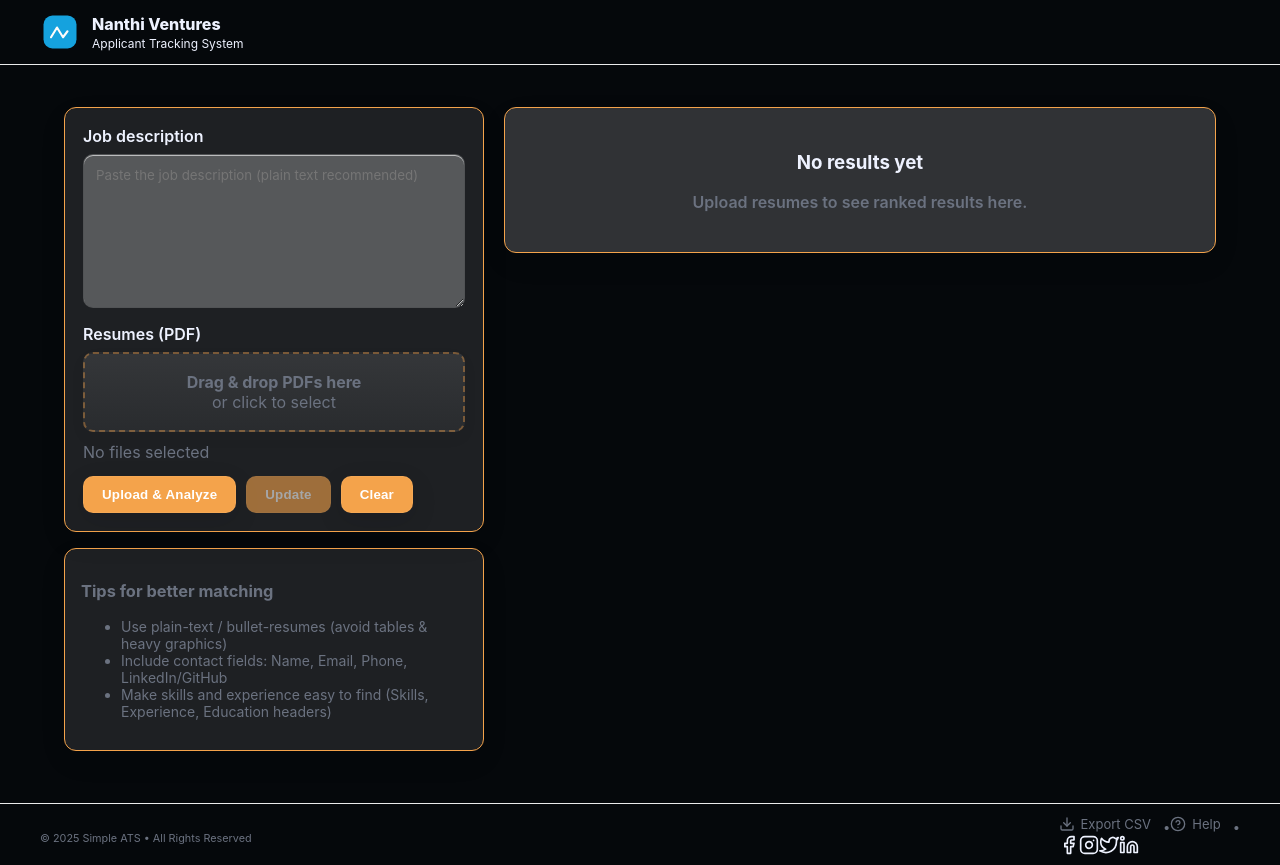
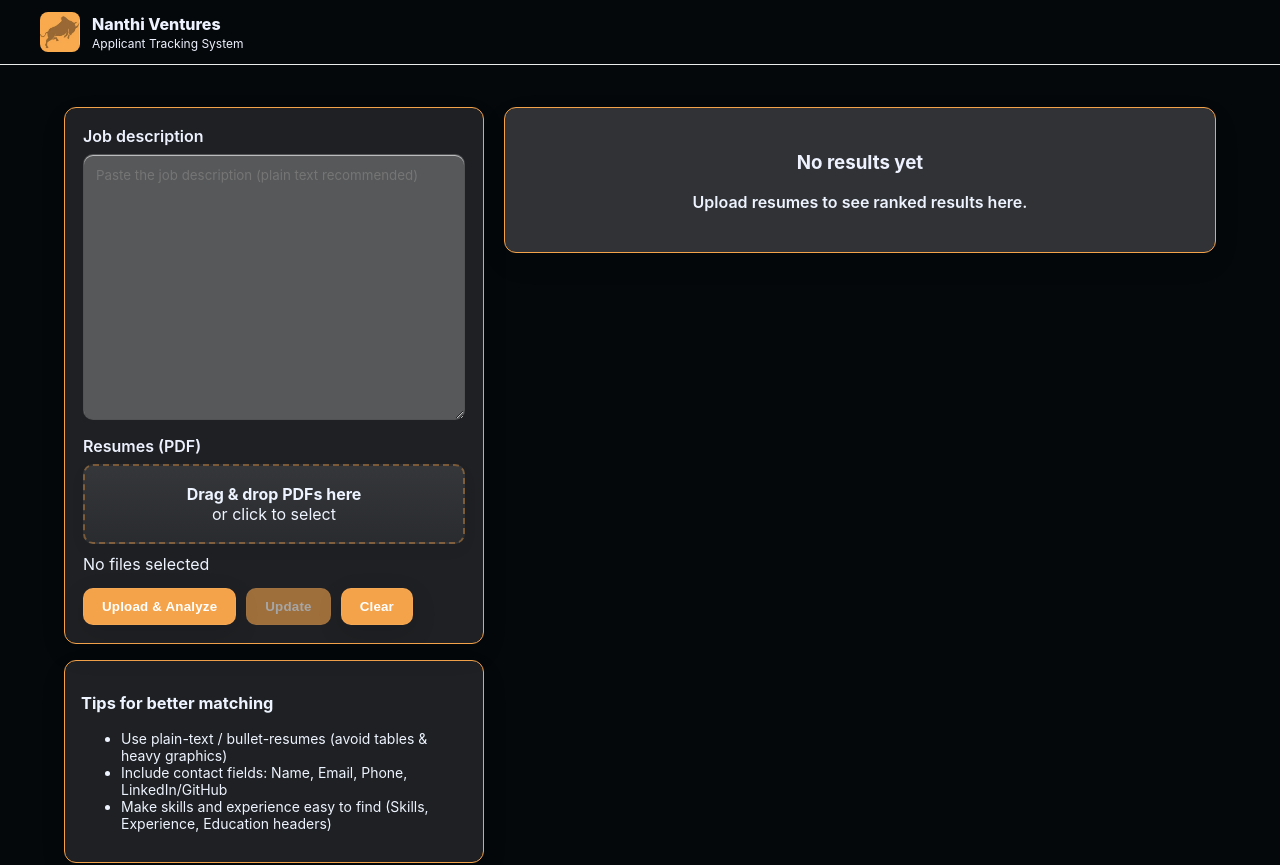
Before and after one commit to etharani/ATS, a React (Vite) app in the folder frontend/: page / in a window 1280 px wide. Shown: the top 865 px of the page. Built offline with nearby package versions, Linux system fonts and the light colour scheme.

Commit message:
Update to frontend
Add to Icon

```diff
--- a/frontend/src/App.jsx
+++ b/frontend/src/App.jsx
@@ -103,7 +103,7 @@ export default function App(){
               placeholder="Paste the job description (plain text recommended)"
               value={jobDesc}
               onChange={e=>setJobDesc(e.target.value)}
-              rows={8}
+              rows={15}
               className="input textarea"
             />
 
--- a/frontend/src/components/Header.jsx
+++ b/frontend/src/components/Header.jsx
@@ -2,20 +2,24 @@ import React from "react";
 
 export default function Header({ onOpenDocs }) {
   return (
-    <header className="site-header ">
+    <header className="site-header">
       <div className="header-inner">
+
         <div className="brand">
-          <div className="logo" aria-hidden>
-            <svg width="36" height="36" viewBox="0 0 24 24" fill="none" xmlns="http://www.w3.org/2000/svg">
-              <rect x="1" y="1" width="22" height="22" rx="6" fill="#15a2deff"/>
-              <path d="M6 15.5L10 9l4 6.5 3-4" stroke="#fdfbfaff" strokeWidth="1.4" strokeLinecap="round" strokeLinejoin="round"/>
-            </svg>
+          <div className="logo">
+            <img
+              src="/images/nanthi_icon.JPG"
+              alt="Nanthi Ventures Logo"
+              className="logo-img"
+            />
           </div>
+
           <div className="brand-text">
             <div className="brand-title">Nanthi Ventures</div>
             <div className="brand-sub">Applicant Tracking System</div>
           </div>
         </div>
+
       </div>
     </header>
   );
--- a/frontend/src/styles.css
+++ b/frontend/src/styles.css
@@ -2,7 +2,7 @@
 :root{
   --bg: lab(1.97715% -0.346489 -1.56347);             /* page/background */
   --card-bg: color-mix(in srgb, var(--bg) 90%, white 10%); /* subtle lift for card surfaces */
-  --muted:#6b7280;
+  --muted:#eef4ff;
   --accent-lab: lab(74.0849% 25.4197 56.7058);        /* accent used as border color */
   --accent:#2563eb;
   --accent-2:#06b6d4;
@@ -57,7 +57,9 @@ body{
   gap:12px;
 }
 .brand { display:flex; align-items:center; gap:12px; }
-.logo { width:40px; height:40px; display:flex; align-items:center; justify-content:center; border-radius:8px; overflow:hidden; }
+.logo {width: 40px;height: 40px;display: flex;align-items: center;justify-content: center;border-radius: 8px;overflow: hidden; background: transparent;}
+.logo-img {width: 100%;height: 100%;object-fit: contain; }
+
 .brand-title { font-weight:800; font-size:16px; color:#eef2ff; }
 .brand-sub { font-size:12px; color:#eef2ff; margin-top:2px; }
 .header-actions .btn { padding:8px 12px; font-size:13px }
@@ -96,7 +98,7 @@ body{
   resize:vertical;
   min-height:140px;
   background: color-mix(in srgb, var(--card-bg) 75%, white 25%);
-  color:var(--text);
+  color:#eef2ff;
   box-shadow: inset 0 1px 0 rgba(255,255,255,0.6);
 }
 
@@ -133,7 +135,7 @@ body{
 
 /* actions/buttons */
 .actions { display: flex; gap: 10px; margin-top: 14px; align-items: center; }
-.btn.small { padding: 6px 8px; font-size: 13px; border-radius:8px; }
+.btn.small { padding: 6px 8px; font-size: 13px; border-radius:8px;color: #eef2ff; }
 .btn {
   padding:8px 12px;
   border-radius:10px;
@@ -178,7 +180,7 @@ body{
 }
 
 /* results header and list */
-.results-header{ display:flex; justify-content:space-between; align-items:center; gap:12px; margin-bottom:10px; }
+.results-header{ display:flex; justify-content:space-between; align-items:center; gap:12px; margin-bottom:10px; color: #eef2ff; }
 .results-list{
   display:flex;
   flex-direction:column;
@@ -205,8 +207,8 @@ body{
 .result-left{ flex:1; min-width:0 }
 .result-title{ font-weight:700; font-size:14px; margin-bottom:6px; color:var(--text) }
 .badges{ display:flex; gap:8px; margin-bottom:8px; }
-.badge{ background:linear-gradient(90deg,#eef2ff,#f8fafc); color:var(--accent); padding:6px 8px; border-radius:999px; font-weight:700; font-size:12px; border:1px solid rgba(99,102,241,0.06) }
-.badge--muted{ background:#fbfbfd; color:var(--muted); border:1px solid color-mix(in srgb, var(--accent-lab) 12%, rgba(0,0,0,0.04)) }
+.badge{ background:lab(74.0849% 25.4197 56.7058); color:var(--bg); padding:6px 8px; border-radius:999px; font-weight:700; font-size:12px; border:1px solid rgba(99,102,241,0.06) }
+.badge--muted{ background:lab(74.0849% 25.4197 56.7058); color:var(--muted); border:1px solid color-mix(in srgb, var(--accent-lab) 12%, rgba(0,0,0,0.04)) }
 .meta{ color:var(--muted); font-size:13px; display:flex; gap:10px; align-items:center }
 
 /* result right pane */
@@ -221,7 +223,7 @@ body{
 .score-label{ position:absolute; left:50%; transform:translateX(-50%); font-weight:700; color:white; text-shadow:0 1px 0 rgba(0,0,0,0.15) }
 
 /* card actions */
-.card-actions{ display:flex; gap:8px; align-items:center }
+.card-actions{ display:flex; gap:8px; align-items:center; }
 
 /* empty state */
 .empty{ background: color-mix(in srgb, var(--card-bg) 92%, white 8%); padding:24px; border-radius:12px; border:1px solid var(--border); box-shadow:var(--shadow); text-align:center }
@@ -238,7 +240,7 @@ body{
   box-shadow: 0 20px 50px rgba(2,6,23,0.12);
 }
 .modal-header{ display:flex; justify-content:space-between; align-items:center; margin-bottom:12px }
-.preview-text{ max-height:60vh; overflow:auto; background: color-mix(in srgb, var(--card-bg) 96%, white 4%); padding:12px; border-radius:8px; border:1px solid color-mix(in srgb, var(--accent-lab) 12%, rgba(0,0,0,0.04)); white-space:pre-wrap; font-family: ui-monospace, SFMono-Regular, Menlo, Monaco, "Roboto Mono", monospace; }
+.preview-text{ max-height:60vh; overflow:auto; background: color-mix(in srgb, var(--card-bg) 96%, white 4%);color: #eef2ff; padding:12px; border-radius:8px; border:1px solid color-mix(in srgb, var(--accent-lab) 12%, rgba(0,0,0,0.04)); white-space:pre-wrap; font-family: ui-monospace, SFMono-Regular, Menlo, Monaco, "Roboto Mono", monospace; }
 
 /* site footer */
 .site-footer{
```
Also changed, not shown: frontend/public/images/nanthi_icon.JPG (added).
